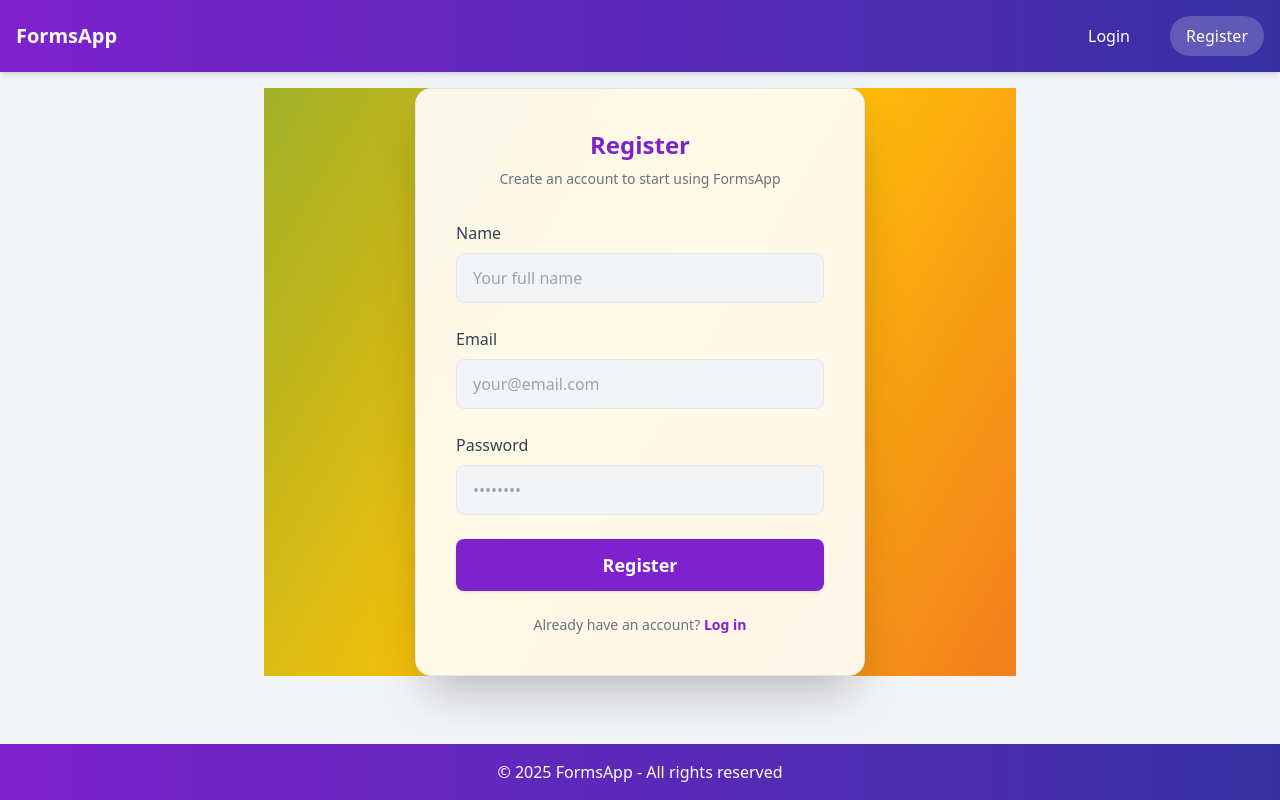
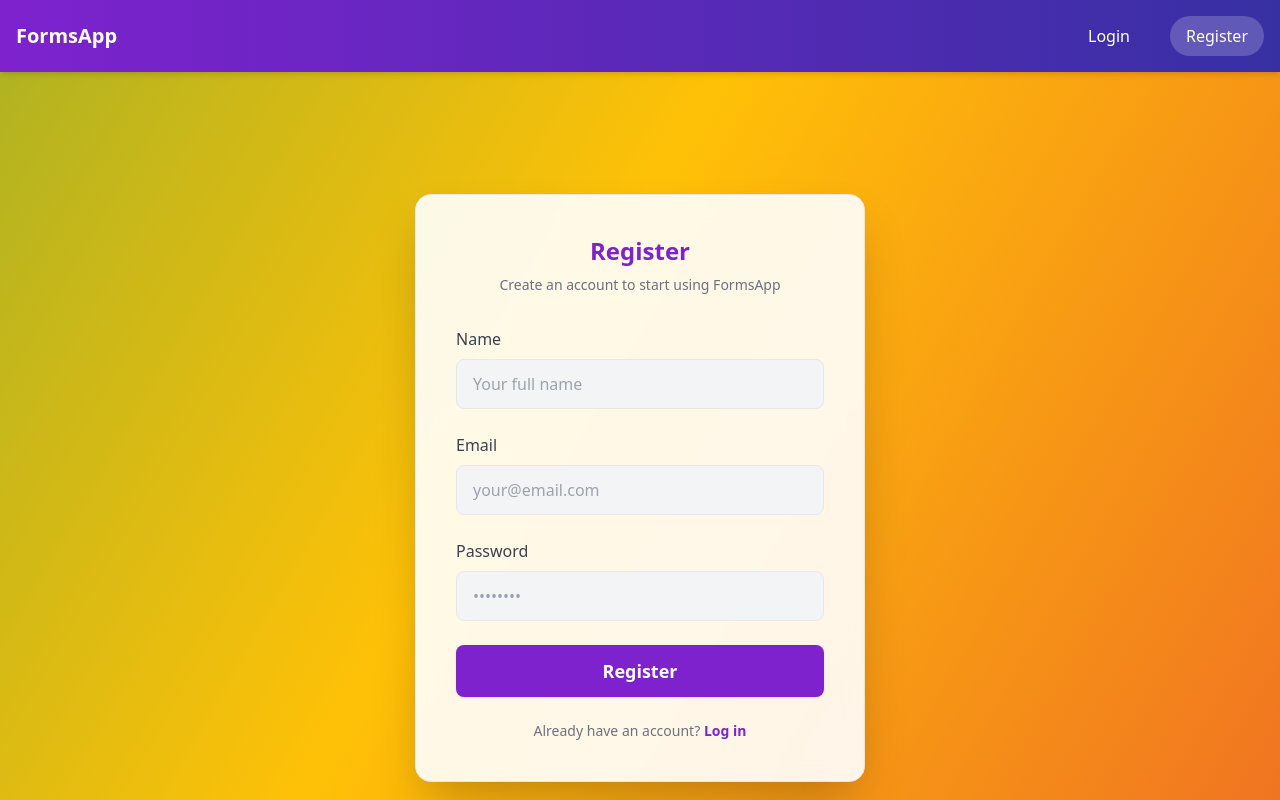
Before and after one commit to EmilioMorales96/Final-Proyect, a React (Vite) app in the folder frontend/: page /register in a window 1280 px wide. Shown: the top 800 px of the page. Built offline with nearby package versions, Linux system fonts and the light colour scheme; no server answers.

Commit message:
Udapte UI for full background

```diff
--- a/frontend/src/pages/Home.jsx
+++ b/frontend/src/pages/Home.jsx
@@ -2,7 +2,9 @@ import { Link } from "react-router-dom";
 
 export default function Home() {
   return (
-    <div className="min-h-screen flex items-center justify-center home-animated-bg transition-colors duration-1000 font-sans">
+    <div className="relative min-h-screen w-full overflow-hidden">
+      <div className="fixed inset-0 z-0 home-animated-bg" />
+      <div className="relative z-10 flex min-h-screen items-center justify-center font-sans">
         <div className="bg-white/90 dark:bg-gray-800/90 border border-gray-200 dark:border-gray-700 rounded-2xl shadow-xl p-10 w-full max-w-3xl text-center backdrop-blur-md animate-fade-in-up">
           <h2 className="text-5xl font-bold mb-8 leading-tight text-purple-700 dark:text-purple-400">
             Welcome to <span className="block">FormsApp</span>
@@ -22,5 +24,6 @@ export default function Home() {
           </div>
         </div>
       </div>
+    </div>
   );
 }
--- a/frontend/src/pages/Login.jsx
+++ b/frontend/src/pages/Login.jsx
@@ -43,12 +43,18 @@ export default function Login() {
   };
 
   return (
-    <div className="min-h-[70vh] flex items-center justify-center font-sans login-animated-bg transition-colors duration-1000">
+    <div className="relative min-h-screen w-full overflow-hidden">
+      <div className="fixed inset-0 z-0 login-animated-bg" />
+      <div className="relative z-10 flex min-h-screen items-center justify-center font-sans">
         <div className="w-full max-w-[450px] bg-white/90 dark:bg-gray-800/90 rounded-2xl p-10 shadow-2xl border border-gray-200 dark:border-gray-700 backdrop-blur-md animate-fade-in-up">
           <div>
             <div className="text-center mb-8">
-            <h2 className="text-2xl font-bold text-purple-700 dark:text-purple-400 mb-2 animate-pulse">Log in</h2>
-            <p className="text-gray-500 dark:text-gray-300 text-sm">Enter your credentials to access</p>
+              <h2 className="text-2xl font-bold text-purple-700 dark:text-purple-400 mb-2 animate-pulse">
+                Log in
+              </h2>
+              <p className="text-gray-500 dark:text-gray-300 text-sm">
+                Enter your credentials to access
+              </p>
             </div>
             <form className="flex flex-col gap-6" onSubmit={handleSubmit}>
               <div>
@@ -79,7 +85,9 @@ export default function Login() {
                 {loading ? "Logging in..." : "Log in"}
               </button>
               {error && (
-              <div className="text-center text-red-600 dark:text-red-400 font-medium text-sm py-3 rounded bg-red-50 dark:bg-red-900/30 animate-fade-in">{error}</div>
+                <div className="text-center text-red-600 dark:text-red-400 font-medium text-sm py-3 rounded bg-red-50 dark:bg-red-900/30 animate-fade-in">
+                  {error}
+                </div>
               )}
             </form>
             <div className="text-center mt-6 text-gray-500 dark:text-gray-300 text-sm">
@@ -94,5 +102,6 @@ export default function Login() {
           </div>
         </div>
       </div>
+    </div>
   );
 }
--- a/frontend/src/pages/Register.jsx
+++ b/frontend/src/pages/Register.jsx
@@ -69,7 +69,9 @@ export default function Register() {
   };
 
   return (
-    <div className="min-h-[70vh] flex items-center justify-center font-sans register-animated-bg transition-colors duration-1000">
+    <div className="relative min-h-screen w-full overflow-hidden">
+      <div className="fixed inset-0 z-0 register-animated-bg" />
+      <div className="relative z-10 flex min-h-screen items-center justify-center font-sans">
         <div className="w-full max-w-[450px] bg-white/90 dark:bg-gray-800/90 rounded-2xl p-10 shadow-2xl border border-gray-200 dark:border-gray-700 backdrop-blur-md animate-fade-in-up">
           <div className="text-center mb-8">
             <h2 className="text-2xl font-bold text-purple-700 dark:text-purple-400 mb-2">Register</h2>
@@ -135,5 +137,6 @@ export default function Register() {
           </div>
         </div>
       </div>
+    </div>
   );
 }
```
Lines whose indentation alone changed are shown as unchanged.
